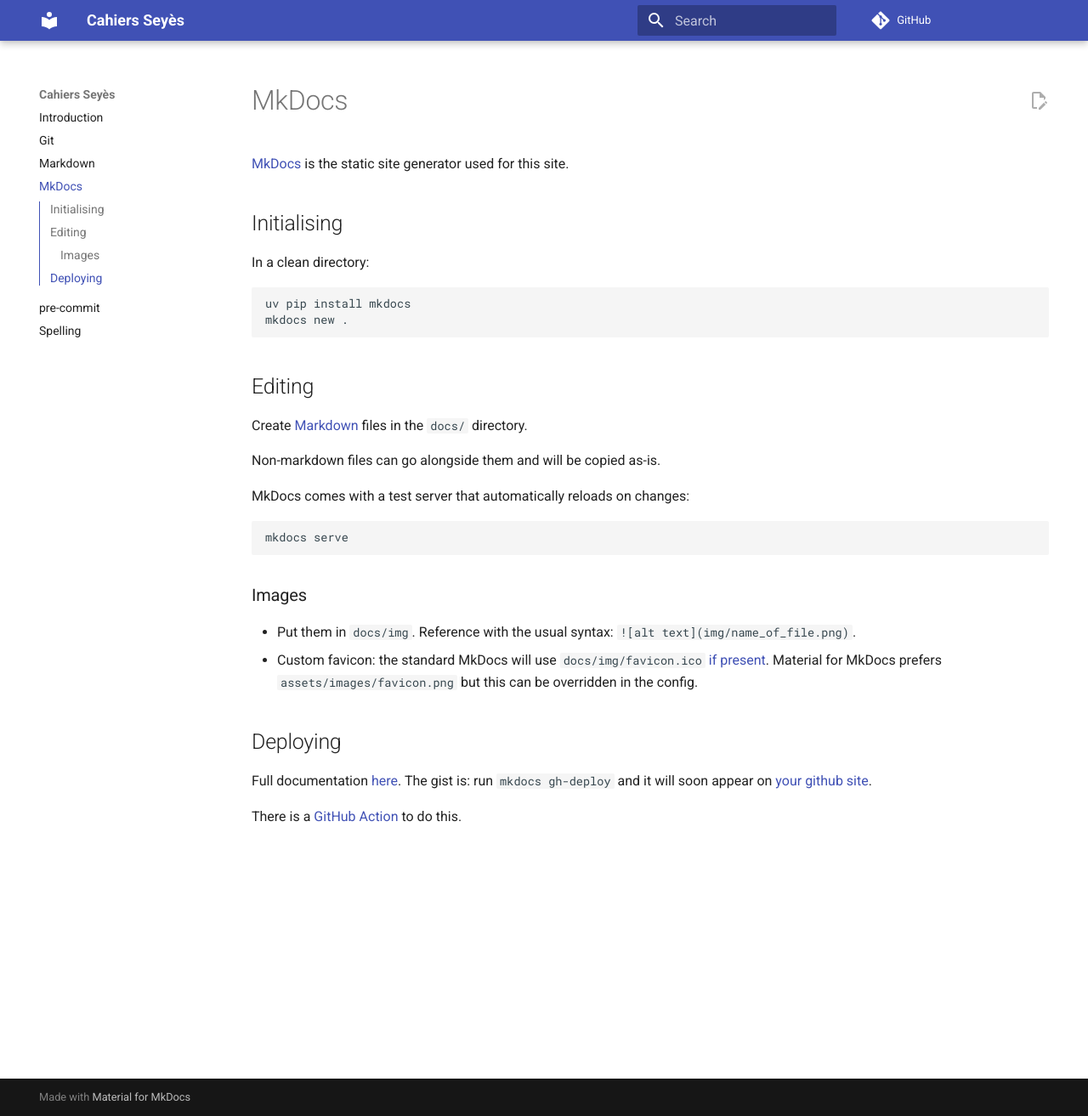
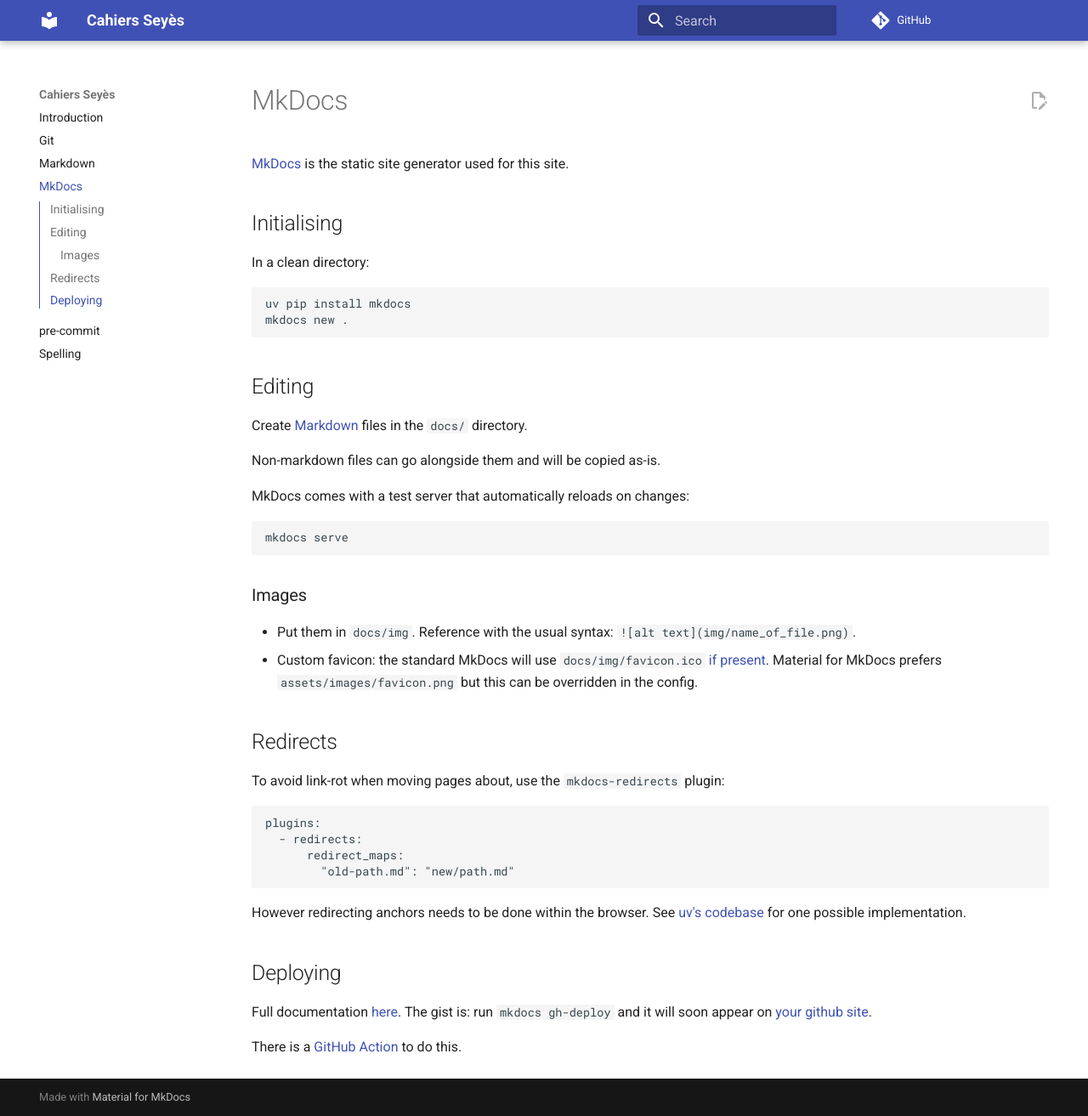
Before and after one commit to ligne/cahiers, an MkDocs documentation site: the page built from docs/mkdocs.md, in a window 1280 px wide and 1313 px high. Shown: the whole window at 85% size. Built offline with MkDocs 1.6.1 and Material for MkDocs 9.7.7, drawn with Linux system fonts in a browser that asks for light colours; comment, search, counter and statistics services are not loaded.

Commit message:
how to do redirects in mkdocs

````diff
--- a/docs/mkdocs.md
+++ b/docs/mkdocs.md
@@ -29,6 +29,20 @@
 - Custom favicon: the standard MkDocs will use `docs/img/favicon.ico` [if present](https://www.mkdocs.org/getting-started/#changing-the-favicon-icon).
     Material for MkDocs prefers `assets/images/favicon.png` but this can be overridden in the config.
 
+## Redirects
+
+To avoid link-rot when moving pages about, use the `mkdocs-redirects` plugin:
+
+```yaml
+plugins:
+  - redirects:
+      redirect_maps:
+        "old-path.md": "new/path.md"
+```
+
+However redirecting anchors needs to be done within the browser.
+See [uv's codebase](https://github.com/astral-sh/uv/blob/0.7.3/docs/js/extra.js#L55) for one possible implementation.
+
 ## Deploying
 
 Full documentation [here](https://www.mkdocs.org/user-guide/deploying-your-docs/).
````
